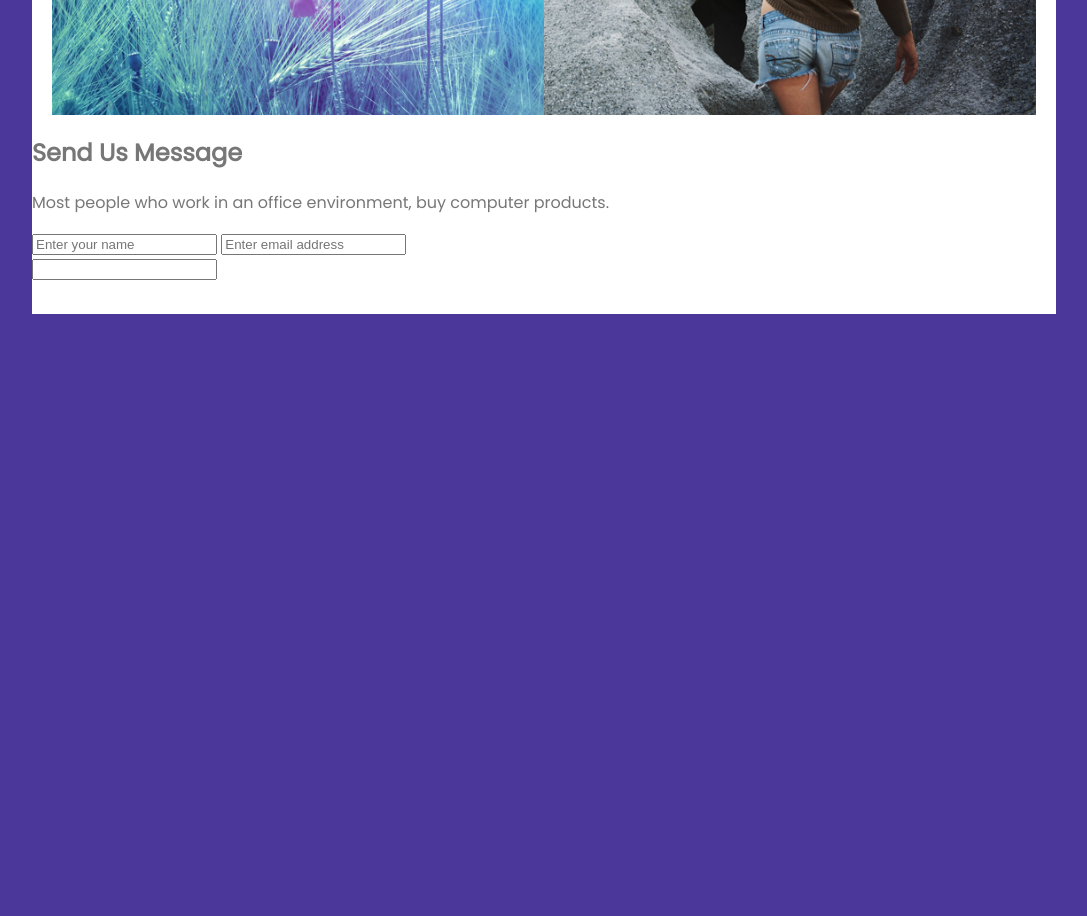
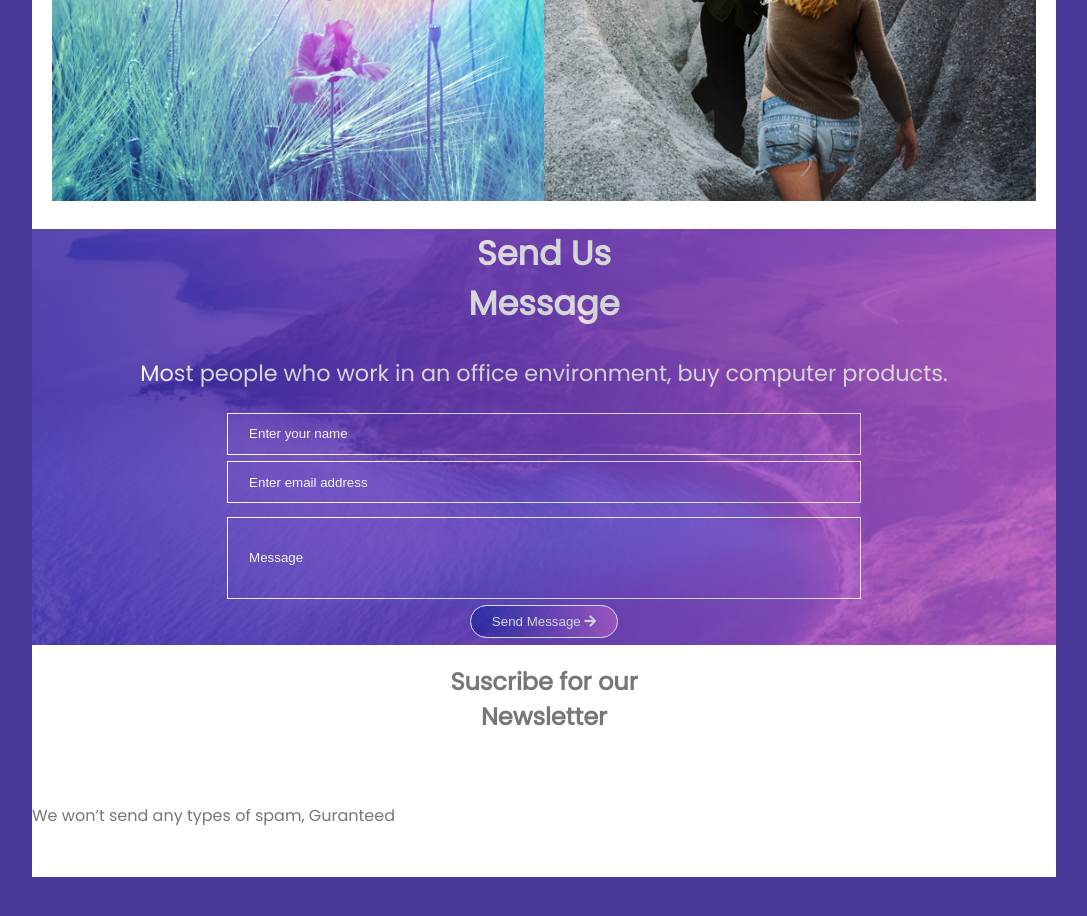
Before and after one commit to dannielarenderos/PaginaResponsive, a plain HTML site: page index.html in a window 1280 px wide. Shown: the part 1880-2796 px from the top of the page, without its empty margins (96-1183 px from the left). Before the commit the page ends 2242 px from the top, so only its background shows below. Drawn offline with Linux system fonts and the light colour scheme.

Commit message:
Equis de

```diff
--- a/index.html
+++ b/index.html
@@ -66,11 +66,12 @@
                     eiusmod tempor incididunt ut labore et dolore magna aliqua. Ut enim ad minim veniam, quis
                     nostrud exercitation ullamco.
 
-
+                    <div class="Bu">
+                        <button class="botonBlan"> <span> Get Started </span> <span> <i class="fas fa-arrow-right"></i></span>
+                        </button>
+                    </div>
                 </p>
 
-                <button class="boton"> <span> Get Started </span> <span> <i class="fas fa-arrow-right"></i></span>
-                </button>
             </div>
 
             <div class="imgBlanca">
@@ -122,42 +123,75 @@
 
         <div class="Imagenes">
 
-            <img src="img/4.jpg" alt="">
-            <img src="img/5.jpg" alt="">
-            <img src="img/6.jpg" alt="">
-            <img src="img/7.jpg" alt="">
+            <img src="img/4.jpg" alt="" class="image">
+            <img src="img/5.jpg" alt="" class="image">
+            <img src="img/6.jpg" alt="" class="image">
+            <img src="img/7.jpg" alt="" class="image">
 
         </div>
 
-        <div class="Cuarto">
+
+        <div class="Imgad">
+                <div class="Quinto">
+                    <div class="centered">
+                            <form action="index.html" method="GET">
+
                         <div>
-
                             <h2> Send Us <span>Message</span></h2>
-                <p> Most people who work in an office environment, buy computer products.</p>
+                            <p class="texto3"> Most people who work in an office environment, buy computer products.</p>
                         </div>
 
-            <div class="text">
-                <input type="text" name="username" id="username" required placeholder="Enter your name">
-                <input type="email" name="email" id="email" required placeholder="Enter email address">
+                        <div class="ContenedorInpu">
+                            <div class="inp">
+                                <input type="text" name="username" id="username" class="boton2" required placeholder="Enter your name">
+                                <input type="email" name="email" id="email" class="boton2" required placeholder="Enter email address">
 
                             </div>
 
                             <div class="text2">
-                <input type="text" name="mens" id="mens" required placeholder="">
+                                <input type="text" name="mens" id="mens" class="boton2" required placeholder="Message">
 
                             </div>
 
+
                             <div id="Mess">
-                <button class="boton"> <span> Send Message </span> <span> <i class="fas fa-arrow-right"></i></span>
+                                <button class="botonBlan"> <span> Send Message </span> <span> <i class="fas fa-arrow-right"></i></span>
                                 </button>
 
                             </div>
+                        </div>
+    </form>
+
+
+                    </div>
+                </div>
+            </div>
+
+
+            <section class="Sexto">
+
+                    <div>
+                        <h2> Suscribe for our <span> <strong> Newsletter </strong></span> </h2>
+
+                        <input type="email" class="boton" id="email5" required placeholder="Your Email address">
+
+                        <p> We won’t send any types of spam, Guranteed </p>
+                        <button class="boton"> <span> Get Started </span> <span> <i class="fas fa-arrow-right"></i></span>
+                        </button>
+
+                    </div>
+
+                </section>
+
+
 
 
     </div>
 
 
-    </div>
+
+
+
 
 
 </body>
--- a/style.css
+++ b/style.css
@@ -74,12 +74,29 @@ display: flex;
 flex-direction: column;
 justify-content: space-between;
 align-items: center;
-padding-top: 4em;
+padding-top: 6em;
 }
 
 .menuHeader div {
     line-height: 0.25em;
 padding: 0;
+
+}
+
+
+
+.botonBlan {
+    border-radius: 2em;
+    display: block;
+    border: solid;
+    background-image: -webkit-linear-gradient(0deg, #3224b0 0%, #be5ede 100%);
+
+    color: #ffffffff;
+    border-width: 1px;
+    padding: 0.6em 1.6em;
+    text-decoration: none;
+    margin: 0 auto;
+    color: none;
 
 }
 
@@ -150,6 +167,7 @@ padding: 10%;
     display: grid;
     grid-template-columns: 50% 50%;
     margin: 2% 2%;
+    position: relative;
 }
 
 .Imagenes img {
@@ -161,6 +179,116 @@ padding: 10%;
     margin: 5%;
 
 }
+
+/* QUINTA */
+
+.Imgad {
+    background-image: url(img/5.jpg);
+    background-repeat: no-repeat;
+    background-position: center;
+    background-size: cover;
+    height: 26em;
+    width: 100%;
+    color: #ffffffff;
+    font-weight: initial;
+}
+.Quinto {
+position: relative;
+    width: 100%;
+    height: 100%;
+    background-image: -webkit-linear-gradient(0deg, #3224b0 0%, #be5ede 100%);
+    opacity: 0.8;
+    font-size: 1.4em;
+    margin-bottom: 50%;
+}
+
+
+
+
+.image {
+    opacity: 1;
+    display: block;
+    width: 100%;
+    height: auto;
+    transition: .5s ease;
+    backface-visibility: hidden;
+  }
+
+.Imagenes:hover .image{
+    background-image: -webkit-linear-gradient(0deg, #3224b0 0%, #be5ede 100%);
+
+}
+.centered {
+    left: 0;
+    right: 0;
+    top: 0;
+    bottom: 0;
+    padding: 0 2%;
+    height: 100%;
+
+    }
+
+
+h2 , .text2{
+    display: flex;
+    flex-direction: column;
+    justify-content: space-between;
+    align-items: center;
+}
+
+.texto3 {
+    text-align: center;
+
+}
+
+.inp {
+    color: #ffffffff;
+    justify-content: center;
+    display: block;
+}
+
+.inp div {
+    padding: 3% 0;
+}
+
+input {
+    margin: 5%;
+}
+::placeholder{
+    color: #ffffffff;
+}
+
+.boton2 {
+    display: grid;
+    justify-content: center;
+    grid-template-columns: 100%;
+    border: solid;
+    background: #00000000;
+    border-width: 1.5px;
+    padding: 1em 1.6em;
+    margin: 0.5em auto;
+
+}
+
+#username, #email {
+    height: 1em;
+    width: 60%;
+color: #ffffff;
+}
+
+#mens {
+    height: 4em;
+    width: 60%;
+    color: #ffffff;
+}
+
+.ContenedorInpu
+{
+margin-bottom: 4%;
+    justify-content: center;
+
+}
+
 
 /* MEDIA */
 
@@ -174,7 +302,7 @@ width: 100%;    }
 
     }
 
-@media  only screen and (max-width: 950px)
+@media  only screen and (max-width: 510px)
 {
 
     .container{
@@ -185,7 +313,6 @@ width: 100%;    }
     h1 {
         font-size: 2em;
     }
-
 
 
     .texto{
@@ -222,6 +349,11 @@ width: 100%;    }
         margin-top: 0;
     }
 
+    .text2 {
+        font-size: 0.2em;
+    }
+
+
     .paralh {
         grid-template-columns: 1fr;
         justify-content: center;
@@ -244,5 +376,29 @@ width: 100%;    }
         width: 100% ;
     }
 
+   li {
+       width: 1em;
+   }
+
+
+   .boton2{
+    display: flex;
+    flex-direction: column;
+    justify-content: space-between;
+    align-items: center;
+}
+
+.ContenedorInpu
+{
+    margin-right: 3%;
+}
+
+#mens {
+    height: 0.5em;
+}
+
+.centered{
+    margin-bottom: 0%;
+}
 
 }
```
Lines whose indentation alone changed are shown as unchanged.
